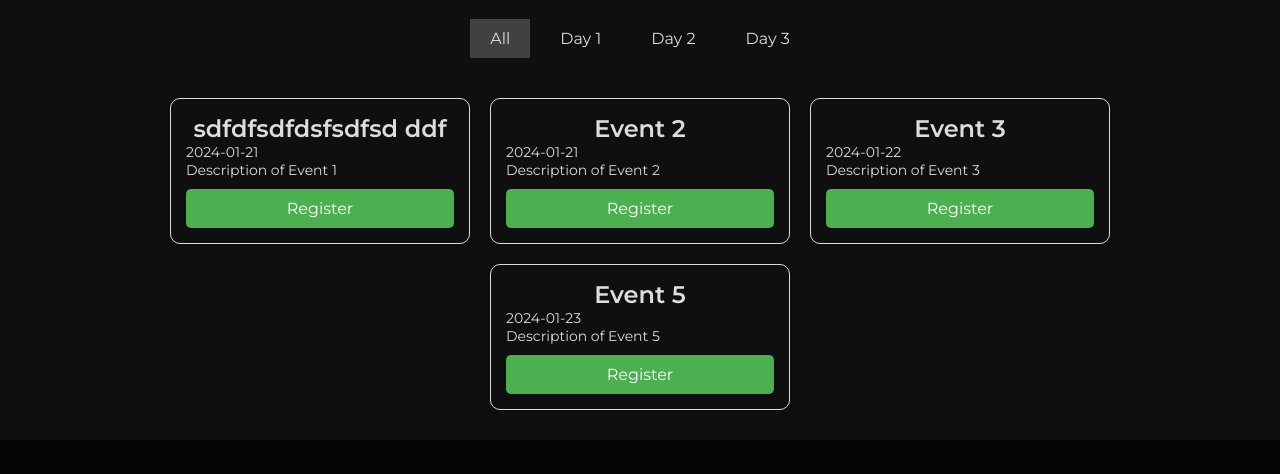
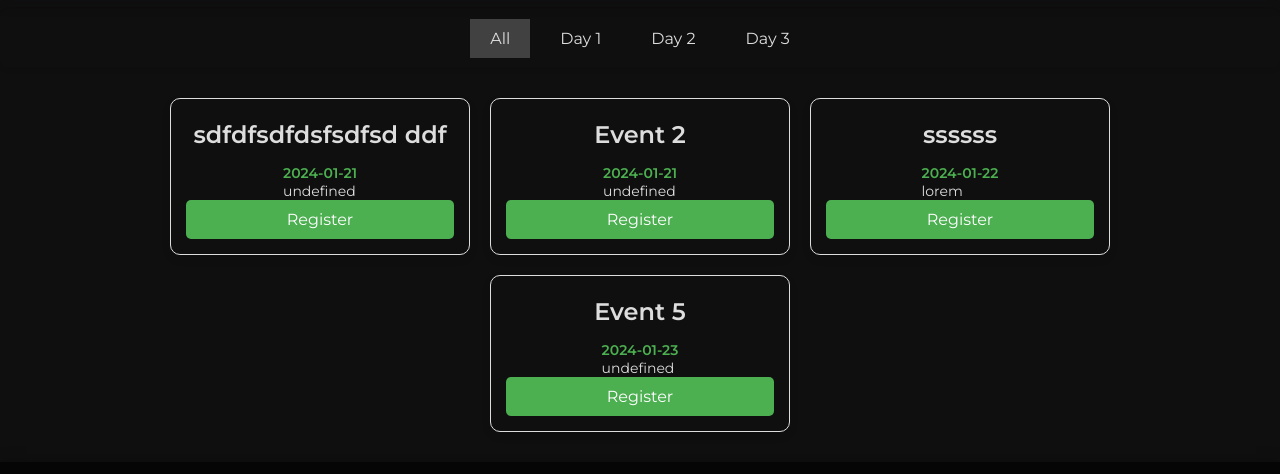
Before and after one commit to AbiXnash/Theta-24, a website: page workshops.html in a window 1280 px wide. Shown: the part 91-565 px from the top of the page. Drawn offline with nearby package versions, Linux system fonts and the light colour scheme; a web font is replaced by a local one.

Commit message:
Adding Notes in the Card Container

```diff
--- a/workshops.html
+++ b/workshops.html
@@ -11,6 +11,83 @@
       <link rel="stylesheet" href="assets/css/styles.css">
 
       <link rel="stylesheet" href="https://cdnjs.cloudflare.com/ajax/libs/font-awesome/5.14.0/css/all.min.css">
+
+
+      <style>
+        .event-card {
+            display: flex;
+        flex-direction: column;
+        align-items: center;
+        text-align: center;
+         max-height: 100%; /* Set a maximum height */
+        overflow-y: auto
+        }
+
+        h2 {
+            min-height: 40px;
+            display: flex;
+            align-items: center;
+            justify-content: center;
+            margin-bottom: 10px;
+        }
+
+        .event-card-content {
+            flex-grow: 1; /* Grow to fill remaining space in the card */
+            display: flex;
+            flex-direction: column;
+            justify-content: center;
+            border: 1px solid #ddd;
+            padding: 10px;
+            border-radius: 5px;
+            margin-bottom: 10px;
+        }
+
+        .event-card p.date {
+            font-weight: bold;
+            color: #4caf50;
+
+        }
+
+        .register-button {
+            margin-top: auto; /* Align the button to the bottom of the card */
+            display: block;
+            width: 100%;
+            padding: 10px;
+            background-color: #4caf50;
+            color: white;
+            text-align: center;
+            text-decoration: none;
+            border: none;
+            border-radius: 5px;
+            cursor: pointer;
+            transition: background-color 0.3s ease;
+        }
+
+        .register-button:hover {
+            background-color: #45a049;
+        }
+    </style>
+
+    <script>
+        function displayEvents(events) {
+            const eventsContainer = document.getElementById('events-container');
+            eventsContainer.innerHTML = '';
+
+            events.forEach(event => {
+                const card = document.createElement('div');
+                card.classList.add('event-card');
+                card.innerHTML = `
+                    <h2>${event.title}</h2>
+                    <div class="event-card-content">
+                        <p class="date">${event.date}</p>
+                        <p>${event.note}</p>
+                    </div>
+                    <a href="${event.link}" class="register-button">Register</a>
+                `;
+                eventsContainer.appendChild(card);
+            });
+        }
+    </script>
 
       <title>Theta 2k24 | Workshops</title>
    </head>
@@ -88,16 +165,16 @@
             // Sample data for events (replace this with your actual data)
             const eventData = {
                 1: [
-                    { date: '2024-01-21', title: 'sdfdfsdfdsfsdfsd ddf', note: 'Description of Event 1', link: '#' },
-                    { date: '2024-01-21', title: 'Event 2', note: 'Description of Event 2', link: 'https://chat.openai.com/c/c3ea65d5-b0ad-47e5-a2bd-603fb5cd723e' },
+                    { date: '2024-01-21', title: 'sdfdfsdfdsfsdfsd ddf', link: '#' },
+                    { date: '2024-01-21', title: 'Event 2', link: 'https://chat.openai.com/c/c3ea65d5-b0ad-47e5-a2bd-603fb5cd723e' },
 
                 ],
                 2: [
-                    { date: '2024-01-22', title: 'Event 3', note: 'Description of Event 3' },
+                    { date: '2024-01-22', title: 'ssssss', note: 'lorem'},
 
                 ],
                 3: [
-                    { date: '2024-01-23', title: 'Event 5', note: 'Description of Event 5' },
+                    { date: '2024-01-23', title: 'Event 5'},
             ],
             };
 
@@ -118,6 +195,10 @@
                 }
             }
 
+
+
+
+    // Update the displayEvents function
     function displayEvents(events) {
         const eventsContainer = document.getElementById('events-container');
         eventsContainer.innerHTML = '';
@@ -127,13 +208,17 @@
             card.classList.add('event-card');
             card.innerHTML = `
                 <h2>${event.title}</h2>
-                        <p> ${event.date}</p>
-                        <p>${event.note}</p>
-                        <a href=${event.link} class="register-button">Register</a>
+                <div>
+                    <p class="date">${event.date}</p>
+                    <p class="description">${event.note}</p>
+                </div>
+                <a href="${event.link}" class="register-button">Register</a>
             `;
             eventsContainer.appendChild(card);
         });
     }
+
+
 
             // Show all events by default
             showEvents('all');
```
Lines whose indentation alone changed are shown as unchanged.
